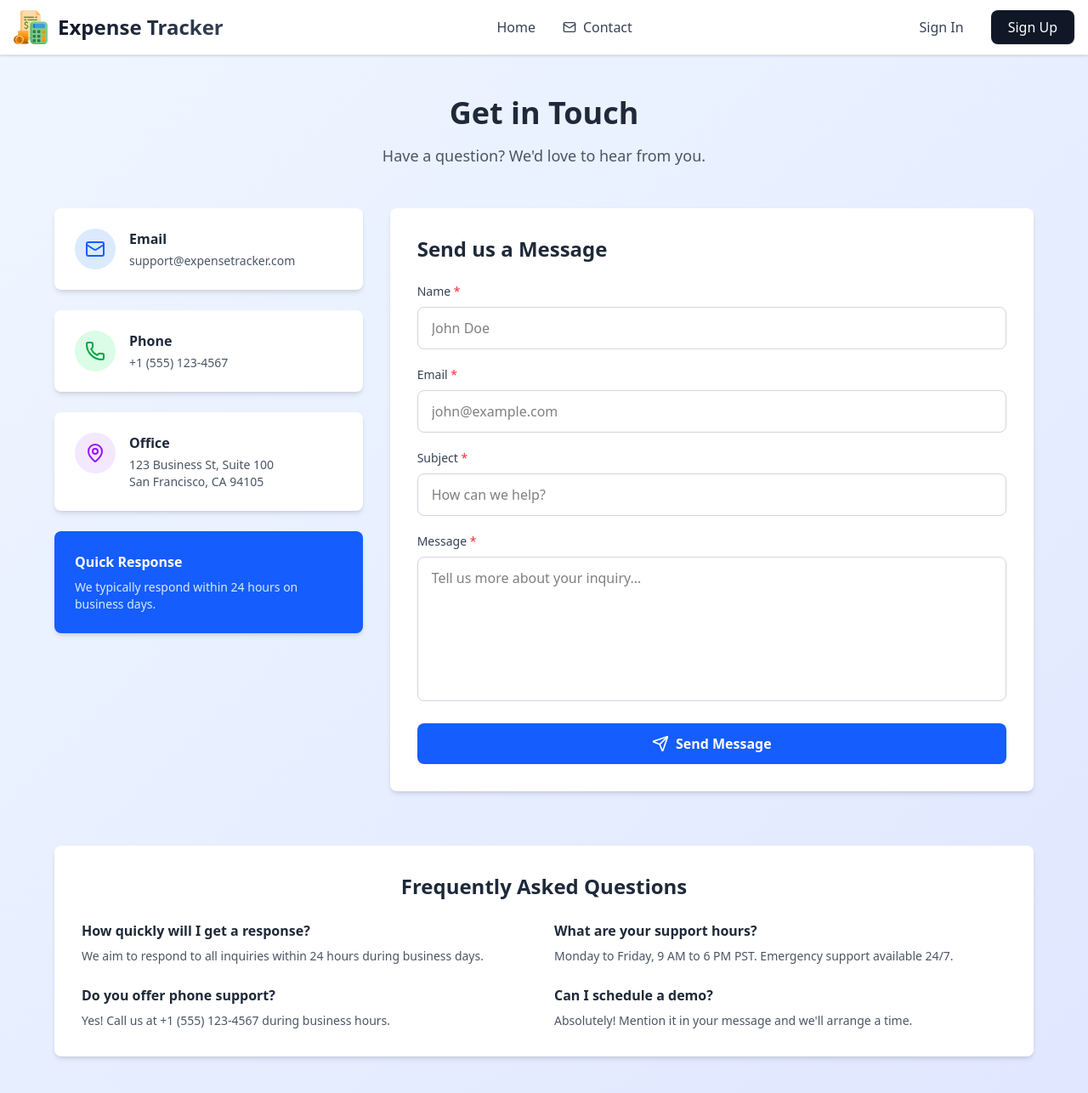
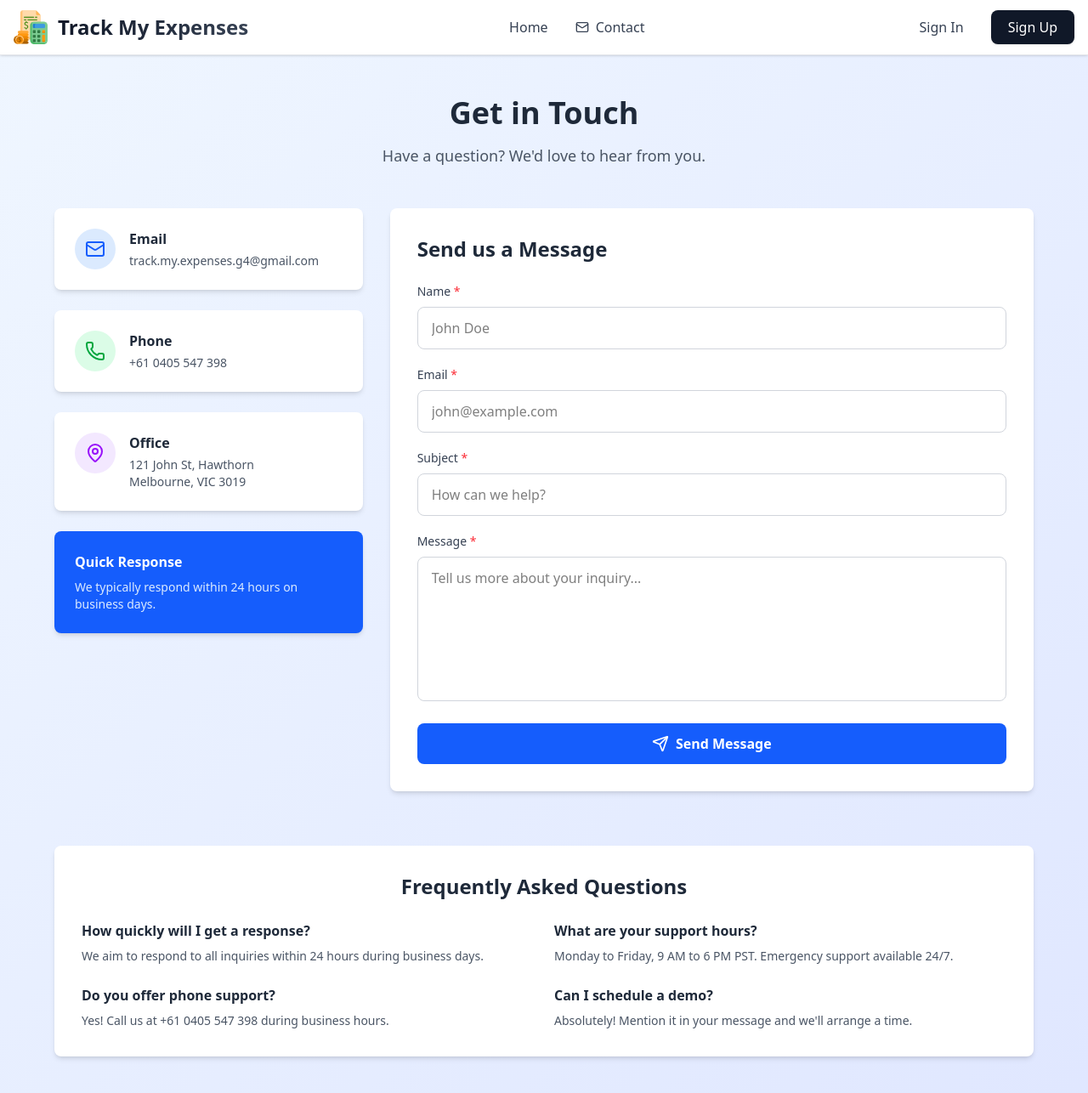
Before and after one commit to Aarush700/track-my-expenses, a React (Vite) app in the folder frontend/: page /contact in a window 1280 px wide. Shown: the top 1286 px of the page at 85% size. Built offline with nearby package versions, Linux system fonts and the light colour scheme.

Commit message:
Minor frontend changes.

```diff
--- a/frontend/src/components/Header.jsx
+++ b/frontend/src/components/Header.jsx
@@ -31,7 +31,7 @@ export default function Header() {
                         />
                     </div>
                     <h1 className="text-2xl font-bold bg-gradient-to-r from-gray-900 to-gray-700 bg-clip-text text-transparent">
-                        Expense Tracker
+                        Track My Expenses
                     </h1>
                 </Link>
 
--- a/frontend/src/pages/ContactUs.jsx
+++ b/frontend/src/pages/ContactUs.jsx
@@ -85,7 +85,7 @@ function ContactUs() {
                                 </div>
                                 <div>
                                     <h3 className="font-semibold text-gray-800 mb-1">Email</h3>
-                                    <p className="text-gray-600 text-sm">support@expensetracker.com</p>
+                                    <p className="text-gray-600 text-sm">track.my.expenses.g4@gmail.com</p>
                                 </div>
                             </div>
                         </div>
@@ -98,7 +98,7 @@ function ContactUs() {
                                 </div>
                                 <div>
                                     <h3 className="font-semibold text-gray-800 mb-1">Phone</h3>
-                                    <p className="text-gray-600 text-sm">+1 (555) 123-4567</p>
+                                    <p className="text-gray-600 text-sm">+61 0405 547 398</p>
                                 </div>
                             </div>
                         </div>
@@ -111,7 +111,7 @@ function ContactUs() {
                                 </div>
                                 <div>
                                     <h3 className="font-semibold text-gray-800 mb-1">Office</h3>
-                                    <p className="text-gray-600 text-sm">123 Business St, Suite 100<br />San Francisco, CA 94105</p>
+                                    <p className="text-gray-600 text-sm">121 John St, Hawthorn<br />Melbourne, VIC 3019</p>
                                 </div>
                             </div>
                         </div>
@@ -131,8 +131,8 @@ function ContactUs() {
                             {/* Success/Error Message */}
                             {status.message && (
                                 <div className={`mb-6 p-4 rounded-lg flex items-start gap-3 ${status.type === 'success'
-                                        ? 'bg-green-50 border border-green-200'
-                                        : 'bg-red-50 border border-red-200'
+                                    ? 'bg-green-50 border border-green-200'
+                                    : 'bg-red-50 border border-red-200'
                                     }`}>
                                     {status.type === 'success' ? (
                                         <CheckCircle className="text-green-600 flex-shrink-0" size={20} />
@@ -215,8 +215,8 @@ function ContactUs() {
                                     onClick={handleSubmit}
                                     disabled={isSubmitting}
                                     className={`w-full py-3 px-6 rounded-lg font-semibold text-white transition-all flex items-center justify-center gap-2 ${isSubmitting
-                                            ? 'bg-gray-400 cursor-not-allowed'
-                                            : 'bg-blue-600 hover:bg-blue-700 hover:shadow-lg'
+                                        ? 'bg-gray-400 cursor-not-allowed'
+                                        : 'bg-blue-600 hover:bg-blue-700 hover:shadow-lg'
                                         }`}
                                 >
                                     {isSubmitting ? (
@@ -250,7 +250,7 @@ function ContactUs() {
                         </div>
                         <div>
                             <h3 className="font-semibold text-gray-800 mb-2">Do you offer phone support?</h3>
-                            <p className="text-gray-600 text-sm">Yes! Call us at +1 (555) 123-4567 during business hours.</p>
+                            <p className="text-gray-600 text-sm">Yes! Call us at +61 0405 547 398 during business hours.</p>
                         </div>
                         <div>
                             <h3 className="font-semibold text-gray-800 mb-2">Can I schedule a demo?</h3>
--- a/frontend/src/pages/Home.jsx
+++ b/frontend/src/pages/Home.jsx
@@ -195,7 +195,7 @@ function Home() {
                         <div className="text-center md:text-right">
                             <p className="text-gray-400 mb-2">Need help?</p>
                             <a href="mailto:support@trackmyexpenses.com" className="text-white hover:text-gray-300 transition">
-                                support@trackmyexpenses.com
+                                track.my.expenses.g4@gmail.com
                             </a>
                         </div>
                     </div>
```
